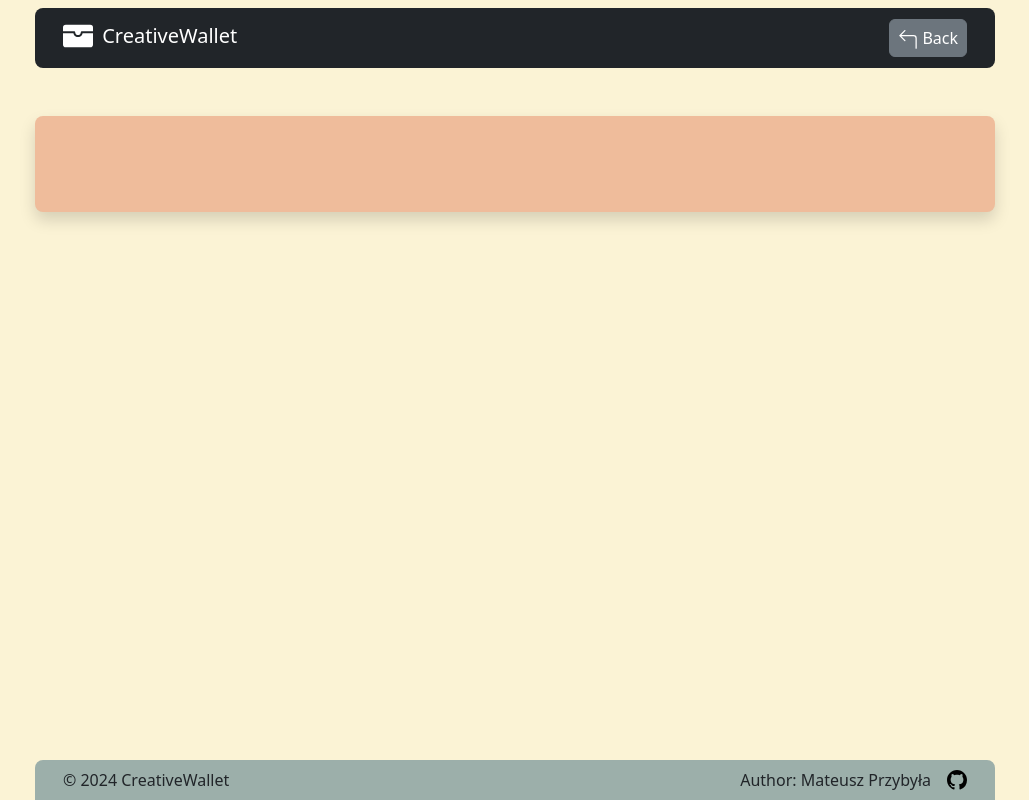
After one commit to mateusz-przybyla/CreativeWallet_Backend, a PHP site: page /public/welcome.php in a window 1280 px wide. The commit adds this page. Shown: the whole page, without its empty margins (125-1154 px from the left). Run offline with PHP 8.4, Linux system fonts and the light colour scheme.

Commit message:
Added initial welcome page and implemented connection between register and welcome pages

```diff
--- /dev/null
+++ b/public/welcome.php
@@ -0,0 +1,62 @@
+<?php
+session_start();
+
+?>
+
+<!DOCTYPE html>
+<html lang="en">
+
+<head>
+  <meta charset="UTF-8" />
+  <meta name="viewport" content="width=device-width, initial-scale=1.0" />
+  <title>Creative Wallet - Welcome</title>
+
+  <link href="https://cdn.jsdelivr.net/npm/bootstrap@5.3.0-alpha2/dist/css/bootstrap.min.css" rel="stylesheet" integrity="sha384-aFq/bzH65dt+w6FI2ooMVUpc+21e0SRygnTpmBvdBgSdnuTN7QbdgL+OapgHtvPp" crossorigin="anonymous" />
+  <link rel="stylesheet" href="../style.css" />
+</head>
+
+<body>
+  <div class="bg-cream h-100 pt-2 position-relative">
+    <header>
+      <nav class="navbar navbar-expand-md navbar-dark bg-dark w-lg-75 px-lg-3 mx-2 mx-lg-auto rounded-3" aria-label="toggle navigation">
+        <div class="container">
+          <a class="navbar-brand" href="#">
+            <svg xmlns="http://www.w3.org/2000/svg" height="30" fill="currentColor" class="bi bi-wallet-fill me-1 mb-1" viewBox="0 0 16 16">
+              <path d="M1.5 2A1.5 1.5 0 0 0 0 3.5v2h6a.5.5 0 0 1 .5.5c0 .253.08.644.306.958.207.288.557.542 1.194.542s.987-.254 1.194-.542C9.42 6.644 9.5 6.253 9.5 6a.5.5 0 0 1 .5-.5h6v-2A1.5 1.5 0 0 0 14.5 2z" />
+              <path d="M16 6.5h-5.551a2.7 2.7 0 0 1-.443 1.042C9.613 8.088 8.963 8.5 8 8.5s-1.613-.412-2.006-.958A2.7 2.7 0 0 1 5.551 6.5H0v6A1.5 1.5 0 0 0 1.5 14h13a1.5 1.5 0 0 0 1.5-1.5z" />
+            </svg>
+            CreativeWallet</a>
+          <a class="btn btn-secondary px-2 gap-3 ms-lg-3" href="../index.php"><svg xmlns="http://www.w3.org/2000/svg" width="20" height="20" fill="currentColor" class="bi bi-arrow-90deg-left" viewBox="0 0 16 16">
+              <path fill-rule="evenodd" d="M1.146 4.854a.5.5 0 0 1 0-.708l4-4a.5.5 0 1 1 .708.708L2.707 4H12.5A2.5 2.5 0 0 1 15 6.5v8a.5.5 0 0 1-1 0v-8A1.5 1.5 0 0 0 12.5 5H2.707l3.147 3.146a.5.5 0 1 1-.708.708z" />
+            </svg>
+            Back</a>
+        </div>
+      </nav>
+    </header>
+    <main class="pb-75">
+      <div class="container my-5 w-lg-75 px-2 px-sm-0">
+        <div class="shadow p-5 text-center bg-light-red rounded-3">
+
+        </div>
+      </div>
+    </main>
+    <footer class="position-absolute w-100 bottom-0">
+      <div class="bg-grey-blue w-lg-75 px-lg-3 mx-2 mx-lg-auto rounded-top-3">
+        <div class="container">
+          <div class="row d-flex justify-content-between align-items-center">
+            <div class="col-md-4 d-flex justify-content-center justify-content-md-start">
+              <p class="my-2">© 2024 CreativeWallet</p>
+            </div>
+            <div class="col-md-4 d-flex justify-content-center justify-content-md-end align-items-center">
+              <p class="my-2">Author: Mateusz Przybyła</p>
+              <a class="text-body-secondary" href="https://github.com/mateusz-przybyla" target="_blank"><img src="../assets/svg/github.svg" alt="graph-up-arrow" height="20" class="ms-3 my-1" /></a>
+            </div>
+          </div>
+        </div>
+      </div>
+    </footer>
+  </div>
+  <script src="https://cdn.jsdelivr.net/npm/bootstrap@5.3.3/dist/js/bootstrap.bundle.min.js" integrity="sha384-YvpcrYf0tY3lHB60NNkmXc5s9fDVZLESaAA55NDzOxhy9GkcIdslK1eN7N6jIeHz" crossorigin="anonymous"></script>
+</body>
+
+</html>
--- a/style.css
+++ b/style.css
@@ -50,11 +50,6 @@ caption {
   text-align: center;
 }
 
-.error {
-  color: red;
-  font-size: 8px;
-}
-
 @media (min-width: 992px) {
   .w-lg-50 {
     width: 50% !important;
```
Also changed, not shown: public/register.php (+7 -13 lines).
